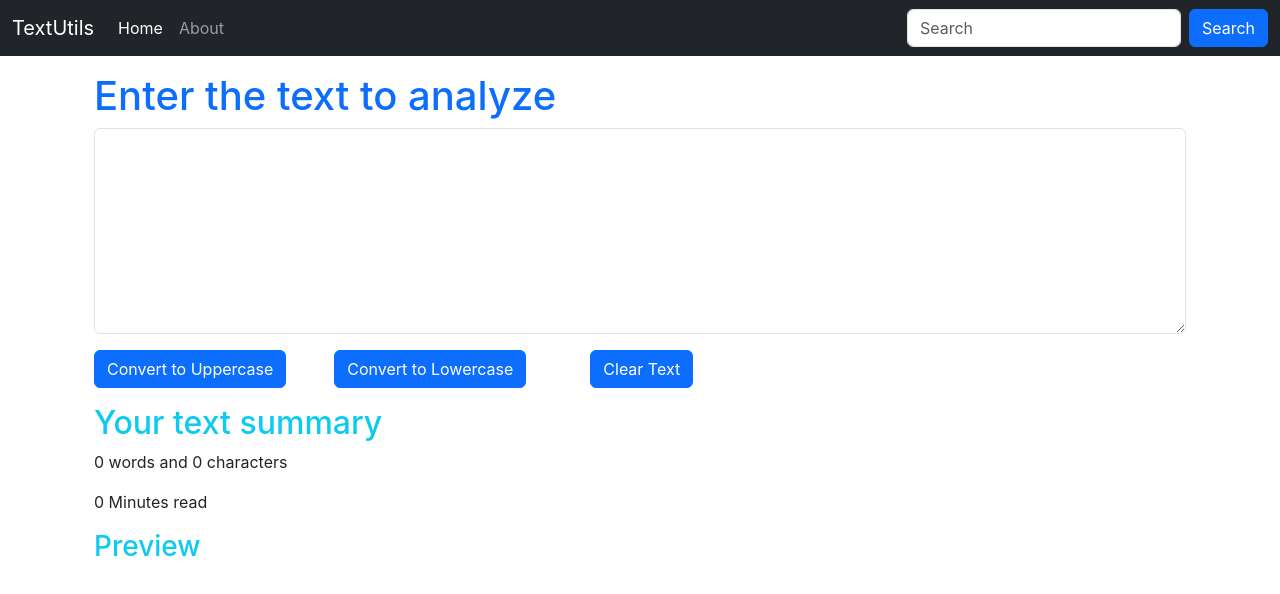
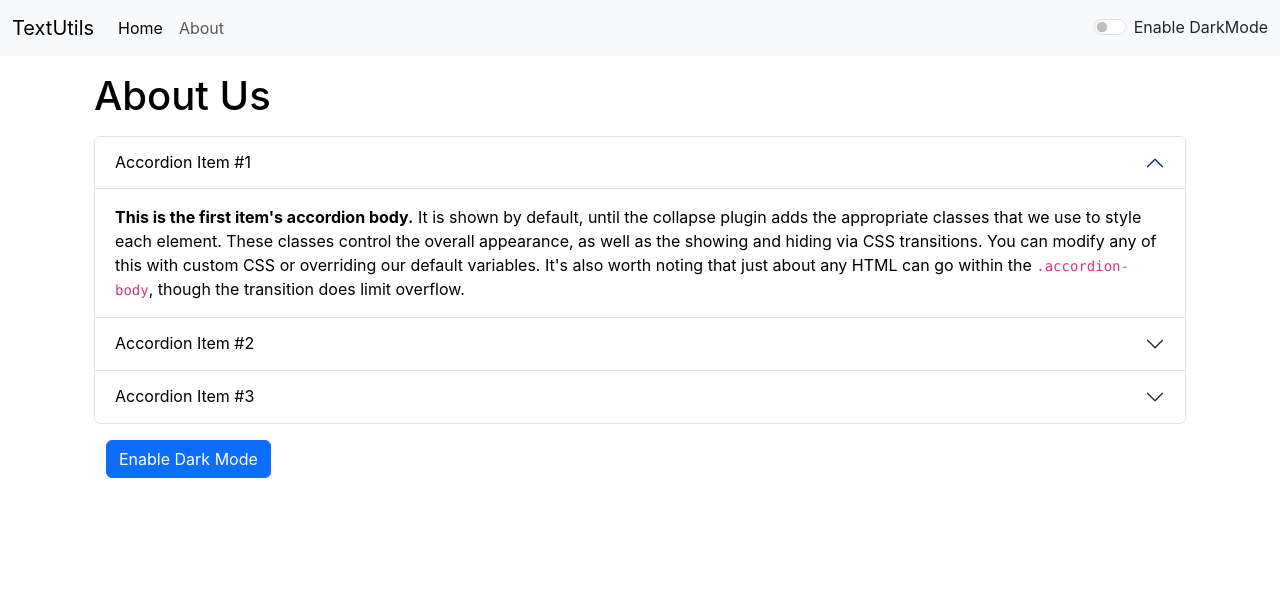
Before and after one commit to Aninhassain/textutils, a React (Create React App) app: page /About in a window 1280 px wide. Shown: the top 594 px of the page. Built offline with nearby package versions, Linux system fonts and the light colour scheme.

Commit message:
feat(ui): added alerts,. used routers

```diff
--- a/package.json
+++ b/package.json
@@ -9,6 +9,7 @@
     "@testing-library/user-event": "^13.5.0",
     "react": "18.2.0",
     "react-dom": "18.2.0",
+    "react-router-dom": "^7.9.3",
     "react-scripts": "5.0.1",
     "web-vitals": "^2.1.4"
   },
@@ -35,5 +36,9 @@
       "last 1 firefox version",
       "last 1 safari version"
     ]
+  },
+  "devDependencies": {
+    "@types/react": "^19.1.17",
+    "@types/react-dom": "^19.1.11"
   }
 }
--- a/src/App.js
+++ b/src/App.js
@@ -1,18 +1,54 @@
-
 import './App.css';
 import Navbar from './components/Navbar';
 import TextForm from './components/TextForm';
+import React, { useState } from 'react';
+import Alert from './components/Alert';
+import About from './components/About';
+import { BrowserRouter as Router, Route, Routes, Link } from 'react-router-dom';
 
 
 function App() {
+  const [mode, setMode] = useState('light'); // Whether dark mode is enabled or not
+  const [alert, setAlert] = useState(null);
+  const showAlert = (message, type)=>{
+    setAlert({
+      msg: message,
+      type: type
+    });
+    setTimeout(() => {
+      setAlert(null);
+    }, 1500);
+  }
+  const toggleMode = ()=>{
+    if(mode === 'light'){
+      setMode('dark');
+      document.body.style.backgroundColor = '#042743';
+      showAlert("Dark mode has been enabled", "success");
+
+    }
+    else{
+      setMode('light');
+      document.body.style.backgroundColor = 'white';
+      showAlert("Light mode has been enabled", "success");
+    }
+  }
   return (
-   <>
-   <Navbar title="TextUtils" aboutText="About"/>
-   <div className="container my-3">
-   <TextForm heading="Enter the text to analyze"/>
-   </div>
-   </>
-  );
+    <>
+    {/* <Navbar title="TextUtils" aboutText="About TextUtils" /> */}
+    {/* <Navbar/> */}
+    <Router>
+        <Navbar title="TextUtils" mode={mode} toggleMode={toggleMode} />
+        <Alert alert={alert}/>
+        <div className="container my-3">
+          <Routes>
+            <Route exact path="/About" element={<About/>} />
+            <Route exact path="/" element={<TextForm showAlert={showAlert} heading="Enter the text to analyze below" mode={mode}/>} />
+          </Routes>
+      </div>
+
+        </Router>
+        </>
+      );
 }
 
 export default App;
--- /dev/null
+++ b/src/components/About.js
@@ -0,0 +1,76 @@
+import React, {useState} from 'react'
+
+export default function About() {
+
+    const [myStyle, setMyStyle] = useState({
+        color: 'black',
+        backgroundColor: 'white'
+    })
+    const [btntext, setBtnText] = useState("Enable Dark Mode")
+
+    const toggleStyle = ()=>{
+        if(myStyle.color === 'black'){
+            setMyStyle({
+                color: 'white',
+                backgroundColor: 'black',
+                border: '1px solid white'
+
+            })
+            setBtnText("Enable Light Mode")
+        }
+        else{
+            setMyStyle({
+                color: 'black',
+                backgroundColor: 'white'
+            })
+            setBtnText("Enable Dark Mode");
+        }
+    }
+
+    return (
+        <div className="container" style={myStyle}>
+            <h1 className="my-3">About Us</h1>
+            <div className="accordion" id="accordionExample">
+                <div className="accordion-item">
+                    <h2 className="accordion-header" id="headingOne">
+                    <button className="accordion-button" type="button" style={myStyle} data-bs-toggle="collapse" data-bs-target="#collapseOne" aria-expanded="true" aria-controls="collapseOne">
+                        Accordion Item #1
+                    </button>
+                    </h2>
+                    <div id="collapseOne" className="accordion-collapse collapse show" aria-labelledby="headingOne" data-bs-parent="#accordionExample">
+                    <div className="accordion-body" style={myStyle}>
+                        <strong>This is the first item's accordion body.</strong> It is shown by default, until the collapse plugin adds the appropriate classes that we use to style each element. These classes control the overall appearance, as well as the showing and hiding via CSS transitions. You can modify any of this with custom CSS or overriding our default variables. It's also worth noting that just about any HTML can go within the <code>.accordion-body</code>, though the transition does limit overflow.
+                    </div>
+                    </div>
+                </div>
+                <div className="accordion-item" style={myStyle}>
+                    <h2 className="accordion-header" id="headingTwo">
+                    <button className="accordion-button collapsed" style={myStyle} type="button" data-bs-toggle="collapse" data-bs-target="#collapseTwo" aria-expanded="false" aria-controls="collapseTwo">
+                        Accordion Item #2
+                    </button>
+                    </h2>
+                    <div id="collapseTwo" className="accordion-collapse collapse" aria-labelledby="headingTwo" data-bs-parent="#accordionExample">
+                    <div className="accordion-body" style={myStyle}>
+                        <strong>This is the second item's accordion body.</strong> It is hidden by default, until the collapse plugin adds the appropriate classes that we use to style each element. These classes control the overall appearance, as well as the showing and hiding via CSS transitions. You can modify any of this with custom CSS or overriding our default variables. It's also worth noting that just about any HTML can go within the <code>.accordion-body</code>, though the transition does limit overflow.
+                    </div>
+                    </div>
+                </div>
+                <div className="accordion-item">
+                    <h2 className="accordion-header" id="headingThree">
+                    <button className="accordion-button collapsed" style={myStyle} type="button" data-bs-toggle="collapse" data-bs-target="#collapseThree" aria-expanded="false" aria-controls="collapseThree">
+                        Accordion Item #3
+                    </button>
+                    </h2>
+                    <div id="collapseThree" className="accordion-collapse collapse" aria-labelledby="headingThree" data-bs-parent="#accordionExample">
+                    <div className="accordion-body" style={myStyle}>
+                        <strong>This is the third item's accordion body.</strong> It is hidden by default, until the collapse plugin adds the appropriate classes that we use to style each element. These classes control the overall appearance, as well as the showing and hiding via CSS transitions. You can modify any of this with custom CSS or overriding our default variables. It's also worth noting that just about any HTML can go within the <code>.accordion-body</code>, though the transition does limit overflow.
+                    </div>
+                    </div>
+                </div>
+            </div>
+            <div className="container my-3">
+                <button onClick={toggleStyle} type="button" className="btn btn-primary">{btntext}</button>
+            </div>
+        </div>
+    )
+}
--- /dev/null
+++ b/src/components/Alert.js
@@ -0,0 +1,13 @@
+import React from 'react'
+
+export default function Alert(props) {
+    const capitalize = (word) => {
+        let lower = word.toLowerCase();
+        return lower.charAt(0).toUpperCase() + lower.slice(1);
+    }
+  return (
+   props.alert && <div className={`alert alert-${props.alert.type} alert-dismissible fade show`} role="alert">
+    <strong>{capitalize(props.alert.type)}</strong>: {props.alert.msg}
+   </div>
+  )
+}
--- a/src/components/Navbar.js
+++ b/src/components/Navbar.js
@@ -1,32 +1,36 @@
 import React from 'react'
 import PropTypes from 'prop-types'
+import { Link } from 'react-router-dom'
 
 export default function Navbar(props) {
     return (
-    <nav className="navbar navbar-expand-lg navbar-dark bg-dark">
+        <nav className={`navbar navbar-expand-lg navbar-${props.mode} bg-${props.mode}`}>
             <div className="container-fluid">
-      <a className="navbar-brand" href="#">{props.title}</a>
+                <Link className="navbar-brand" to="/">{props.title}</Link>
                 <button className="navbar-toggler" type="button" data-bs-toggle="collapse" data-bs-target="#navbarSupportedContent" aria-controls="navbarSupportedContent" aria-expanded="false" aria-label="Toggle navigation">
                     <span className="navbar-toggler-icon"></span>
                 </button>
                 <div className="collapse navbar-collapse" id="navbarSupportedContent">
                     <ul className="navbar-nav me-auto mb-2 mb-lg-0">
                         <li className="nav-item">
-            <a className="nav-link active" aria-current="page" href="#">Home</a>
+                            <Link className="nav-link active" aria-current="page" to="/">Home</Link>
                         </li>
                         <li className="nav-item">
-            <a className="nav-link" href="#">{props.aboutText}</a>
+                            <Link className="nav-link" to="/About">{props.aboutText}</Link>
                         </li>
-
                     </ul>
-        <form className="d-flex" role="search">
+                    {/* <form className="d-flex">
                         <input className="form-control me-2" type="search" placeholder="Search" aria-label="Search" />
-          <button className="btn btn-primary" type="submit">Search</button>
-        </form>
+                        <button cla
+                        ssName="btn btn-primary" type="submit">Search</button>
+                    </form> */}
+                    <div className={`form-check form-switch text-${props.mode==='light'?'dark':'light'}`}>
+                        <input className="form-check-input" onClick={props.toggleMode} type="checkbox" id="flexSwitchCheckDefault"/>
+                        <label className="form-check-label" htmlFor="flexSwitchCheckDefault">Enable DarkMode</label>
+                    </div>
                 </div>
             </div>
         </nav>
-
     )
 }
 
@@ -34,7 +38,8 @@
     title: PropTypes.string.isRequired,
     aboutText: PropTypes.string.isRequired
 }
+
 Navbar.defaultProps = {
-  title: 'add title here ',
-  aboutText: 'add about us here'
-}
+    title: 'Set title here',
+    aboutText: 'About'
+  };
--- a/src/components/TextForm.js
+++ b/src/components/TextForm.js
@@ -1,46 +1,68 @@
-import React, { useState } from 'react'
+import React, {useState} from 'react'
+
 
 export default function TextForm(props) {
+    const handleUpClick = ()=>{
+        // console.log("Uppercase was clicked: " +  text);
+        let newText = text.toUpperCase();
+        setText(newText)
+        props.showAlert("Converted to Uppercase", "success");
+    }
 
-  const handleUpClick = () => {
-    // console.log("Uppercase was clicked");
-    let newText = text.toUpperCase();
-    setText(newText);
+    const handleLoClick = ()=>{
+        let newText = text.toLowerCase();
+        setText(newText)
+        props.showAlert("Converted to Lowercase", "success");
     }
-  const handlelowClick = () => {
-    let newText = text.toLowerCase();
-    setText(newText);
+
+    const handleClearClick = ()=>{
+        let newText = '';
+        setText(newText)
     }
-  const handleOnChange = (event) => {
-    setText(event.target.value);
+
+    const handleOnChange = (event)=>{
+        // console.log("On change");
+        setText(event.target.value)
     }
-  const handleClearClick = () => {
-    setText('');
+
+    const handleCopy = () => {
+        console.log("I am copy");
+        var text = document.getElementById("myBox");
+        text.select();
+        text.setSelectionRange(0, 9999);
+        navigator.clipboard.writeText(text.value);
+        props.showAlert("Copied to clipboard", "success");
+    }
+
+
+    const handleExtraSpaces = () => {
+        let newText = text.split(/[ ]+/);
+        setText(newText.join(" "))
+        props.showAlert("Removed Extra Spaces", "success");
     }
 
     const [text, setText] = useState('');
+
     return (
         <>
-    <div className='container'>
-        <h1 className="text-primary">{props.heading}</h1>
+        <div className="container" style={{color: props.mode==='dark'?'white':'#042743'}}>
+            <h1>{props.heading}</h1>
             <div className="mb-3">
-
-        <textarea className="form-control text-success" value={text} onChange={handleOnChange} id="myBox" rows="8"></textarea>
-
+            <textarea className="form-control" value={text} onChange={handleOnChange} style={{backgroundColor: props.mode==='dark'?'grey':'white', color: props.mode==='dark'?'white':'#042743'}} id="myBox" rows="8"></textarea>
             </div>
-    <button className="btn btn-primary" onClick={handleUpClick}>Convert to Uppercase</button>
-    <button className="btn btn-primary mx-5" onClick={handlelowClick}>Convert to Lowercase</button>
-
-    <button className="btn btn-primary mx-3" onClick={handleClearClick}>Clear Text</button>
+            <button className="btn btn-primary mx-1" onClick={handleUpClick}>Convert to Uppercase</button>
+            <button className="btn btn-primary mx-1" onClick={handleLoClick}>Convert to Lowercase</button>
+            <button className="btn btn-primary mx-1" onClick={handleClearClick}>Clear Text</button>
+            <button className="btn btn-primary mx-1" onClick={handleCopy}>Copy Text</button>
+            <button className="btn btn-primary mx-1" onClick={handleExtraSpaces}>Remove Extra Spaces</button>
         </div>
-    <div className="container my-3 text-info">
+        <div className="container my-3" style={{color: props.mode==='dark'?'white':'#042743'}}>
             <h2>Your text summary</h2>
-      <p className="text-dark"> {text.split(" ").length-1} words and {text.length} characters</p>
-      <p className="text-dark"> {0.008 * (text.split(" ").length-1)} Minutes read</p>
-      <h3> Preview </h3>
-      <p className="text-dark"> {text} </p>
+            <p>{text.split(" ").length-1} words and {text.length} characters</p>
+            <p>{0.008 *  (text.split(" ").length-1)} Minutes read</p>
+            <h2>Preview</h2>
+            <p>{text.length>0?text:"Enter something in the textbox above to preview it here"}</p>
         </div>
         </>
-
     )
 }
```
Also changed, not shown: 1 other file (tests, documents, lock files or other folders). Lines whose indentation alone changed are shown as unchanged.
